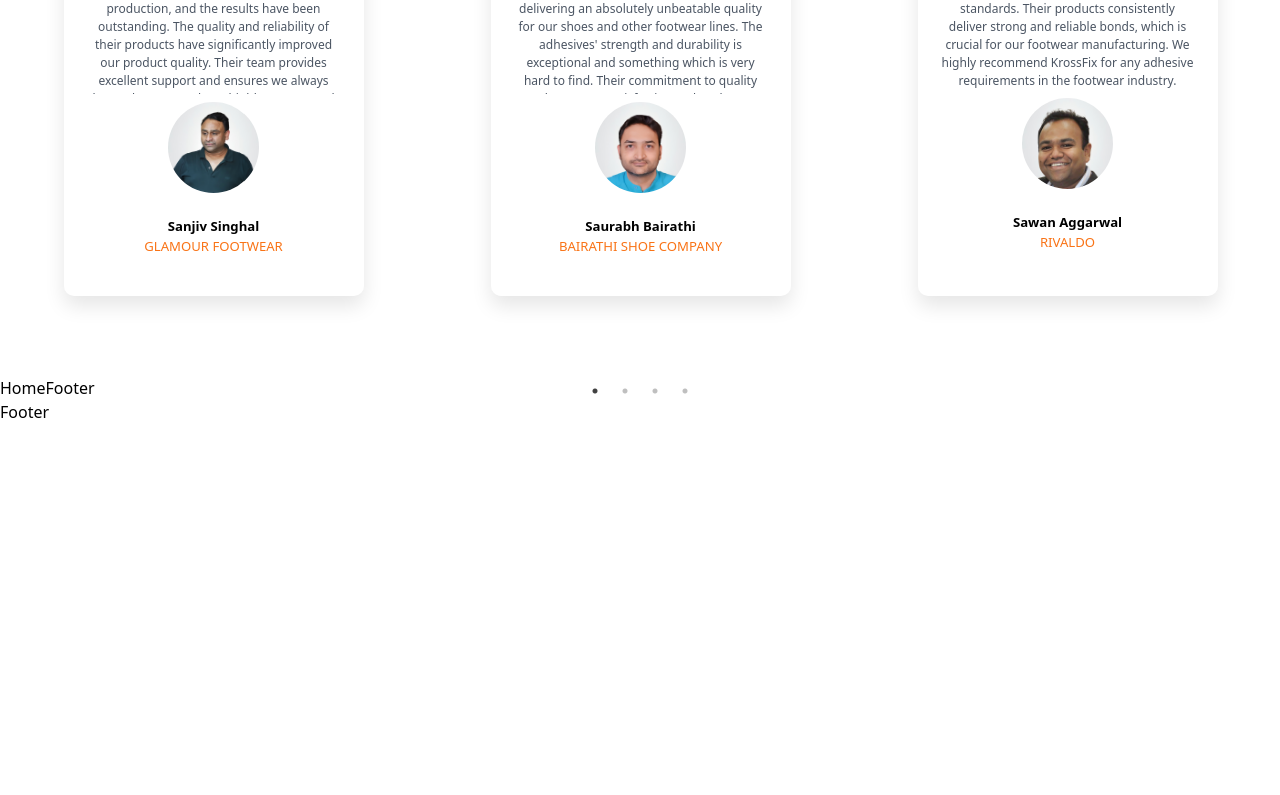
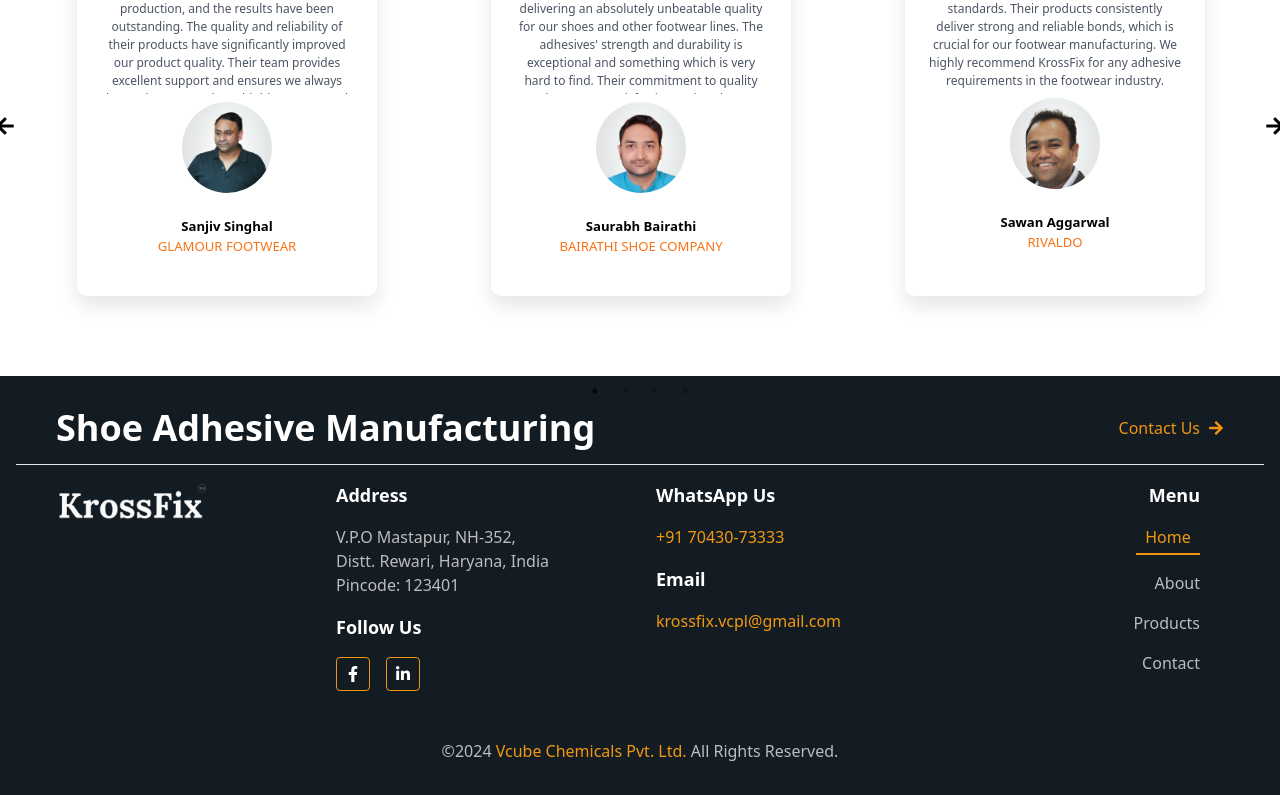
Before and after one commit to indiefluencedev/krossfix-reactjs, a React (Vite) app: page / in a window 1280 px wide. Shown: the part 3101-3896 px from the top of the page. Before the commit the page ends 3525 px from the top, so only its background shows below. Built offline with nearby package versions, Linux system fonts and the light colour scheme.

Commit message:
testimonial & footer done wit responsive desigine

```diff
--- a/src/App.jsx
+++ b/src/App.jsx
@@ -1,7 +1,7 @@
 import React from 'react';
 import { BrowserRouter as Router, Routes, Route } from 'react-router-dom';
 import Navbar from './Components/Layouts/Navbar';  // Import the Navbar
-import Footer from './Components/Layouts/Footer'; // Import the Footer
+
 import Home from './Pages/Home';       //Import page components
 import About from './Pages/About';
 import Contact from './Pages/Contact';
@@ -19,7 +19,7 @@
         <Route path="/contact" element={<Contact />} />
         <Route path="/products" element={<Products />} />
       </Routes>
-      <Footer />
+
     </Router>
   );
 }
--- a/src/Components/HomeFooter.jsx
+++ b/src/Components/HomeFooter.jsx
@@ -1,13 +1,103 @@
-import React from 'react'
+import React from 'react';
+import Logo from '../assets/footerimages/whitelogo.png'; // Ensure this path is correct
+import { FaFacebookF, FaLinkedinIn, FaArrowRight } from 'react-icons/fa'; // For icons
 
 const HomeFooter = () => {
   return (
-    <div>HomeFooter</div>
-  )
-}
+    <footer className="bg-[#131C23] text-white py-8">
+      <div className="container mx-auto px-4">
+        {/* First Row: Logo and Contact Us */}
+        <div className="flex flex-col md:flex-row justify-between items-center mb-4">
+          {/* For 480px: Logo and Contact Us in the same row */}
+          <div className="md:hidden flex items-center justify-between w-full">
+            <img src={Logo} alt="KrossFix Logo" className="w-32" />
+            <a href="#contact" className="flex items-center text-[#F19510] hover:text-[#f2980f]">
+              Contact Us <FaArrowRight className="ml-2" />
+            </a>
+          </div>
 
-export default HomeFooter
+          {/* For larger screens: Shoe Adhesive Manufacturing and Contact Us */}
+          <h1 className="hidden md:block text-2xl md:text-4xl font-bold mb-4 md:mb-0 text-center md:text-left md:ml-10">
+            Shoe Adhesive Manufacturing
+          </h1>
+          <a href="#contact" className="hidden md:flex items-center text-[#F19510] hover:text-[#f2980f] justify-center md:justify-end md:mr-10">
+            Contact Us <FaArrowRight className="ml-2" />
+          </a>
+        </div>
 
+        {/* Horizontal Line */}
+        <hr className="border-t border-white-800 my-4" />
 
+        {/* Main Content */}
+        <div className="grid grid-cols-1 md:grid-cols-4 gap-8">
+          {/* Column 1: Logo */}
+          <div className="hidden md:block flex flex-col space-y-4 items-center md:items-start ml-10">
+            <img src={Logo} alt="KrossFix Logo" width={150} height={50} />
+          </div>
 
-// create similar footer use this logo Logo 1.png use this color #131C23 #f2980f
+          {/* Column 2: Address and Social Media */}
+          <div className="space-y-4 text-center md:text-left">
+            <h4 className="text-lg font-semibold">Address</h4>
+            <p className='text-[#bebcbc] md:text-left'>
+              V.P.O Mastapur, NH-352,<br />
+              Distt. Rewari, Haryana, India<br />
+              Pincode: 123401
+            </p>
+            <h4 className="text-lg font-semibold mt-6">Follow Us</h4>
+            <div className="flex justify-center md:justify-start space-x-4 mt-2">
+              {/* Facebook Icon with border */}
+              <a href="#" className="text-white hover:text-[#f2980f] border border-[#F19510] p-2 rounded">
+                <FaFacebookF />
+              </a>
+              {/* LinkedIn Icon with border */}
+              <a href="#" className="text-white hover:text-[#f2980f] border border-[#F19510] p-2 rounded">
+                <FaLinkedinIn />
+              </a>
+            </div>
+          </div>
+
+          {/* Column 3: Contact Information */}
+          <div className="space-y-4 text-center  md:text-left">
+            <h4 className="text-lg font-semibold">WhatsApp Us</h4>
+            <p className='text-[#f2980f] ' >+91 70430-73333</p>
+            <h4 className="text-lg font-semibold">Email</h4>
+            <p className='text-[#f2980f] '>krossfix.vcpl@gmail.com</p>
+          </div>
+
+          {/* Column 4: Menu */}
+          <div className="flex flex-col space-y-4 items-center md:items-end md:mr-16  md:text-left">
+            <h4 className="text-lg font-semibold">Menu</h4>
+            <a href="#home" className="text-[#f2980f] text-center relative">
+              Home
+              {/* Horizontal line below Home link */}
+              <hr className="border-t-2 border-[#F19510] w-16 mx-auto mt-1" />
+            </a>
+            <a href="#about" className="text-[#bebcbc] hover:text-[#f2980f] text-center relative">About</a>
+            <a href="#products" className="text-[#bebcbc] hover:text-[#f2980f] text-center relative">Products</a>
+            <a href="#contact" className="text-[#bebcbc] hover:text-[#f2980f] text-center relative">Contact</a>
+          </div>
+        </div>
+
+        {/* Footer Bottom: Copyright */}
+        <div className="mt-8 text-center pt-4">
+          <p className="text-[#bebcbc]">©2024 <a href="#" className='text-[#f2980f]'>Vcube Chemicals Pvt. Ltd.</a> All Rights Reserved.</p>
+        </div>
+      </div>
+
+      {/* Custom CSS for 480px */}
+      <style jsx>{`
+        @media (max-width: 480px) {
+          .container {
+            padding-left: 10px;
+            padding-right: 10px;
+          }
+          h1 {
+            display: none;
+          }
+        }
+      `}</style>
+    </footer>
+  );
+};
+
+export default HomeFooter;
--- a/src/Components/Reviews.jsx
+++ b/src/Components/Reviews.jsx
@@ -135,8 +135,10 @@
       animate={isInView ? 'visible' : 'hidden'}
       variants={containerVariants}
     >
-      <div className='xl:w-full md:w-full mx-auto xs:mt-[50px] md:mt-[100px] xl:mt-[100px]'>
-        <h2 className='text-[24px] md:text-[32px] xs:mb-3 xs:mt-5 md:mb-8 text-prime font-bold xs:text-center md:text-center text-center '>
+      {/* Added container with a fixed width of 1240px */}
+      <div className='container mx-auto' style={{ maxWidth: '1240px' }}>
+        <div className='w-full mx-auto xs:mt-[50px] md:mt-[100px] xl:mt-[100px]'>
+          <h2 className='text-[24px] md:text-[32px] xs:mb-3 xs:mt-5 md:mb-8 text-prime font-bold xs:text-center md:text-center text-center mt-10 '>
             Reviews
           </h2>
           <Slider {...settings} className="slider-with-margin">
@@ -169,6 +171,7 @@
             ))}
           </Slider>
         </div>
+      </div>
     </motion.div>
   );
 };
```
Also changed, not shown: src/assets/footerimages/Logo 1.png (added), src/assets/footerimages/whitelogo.png (added). Lines whose indentation alone changed are shown as unchanged.
